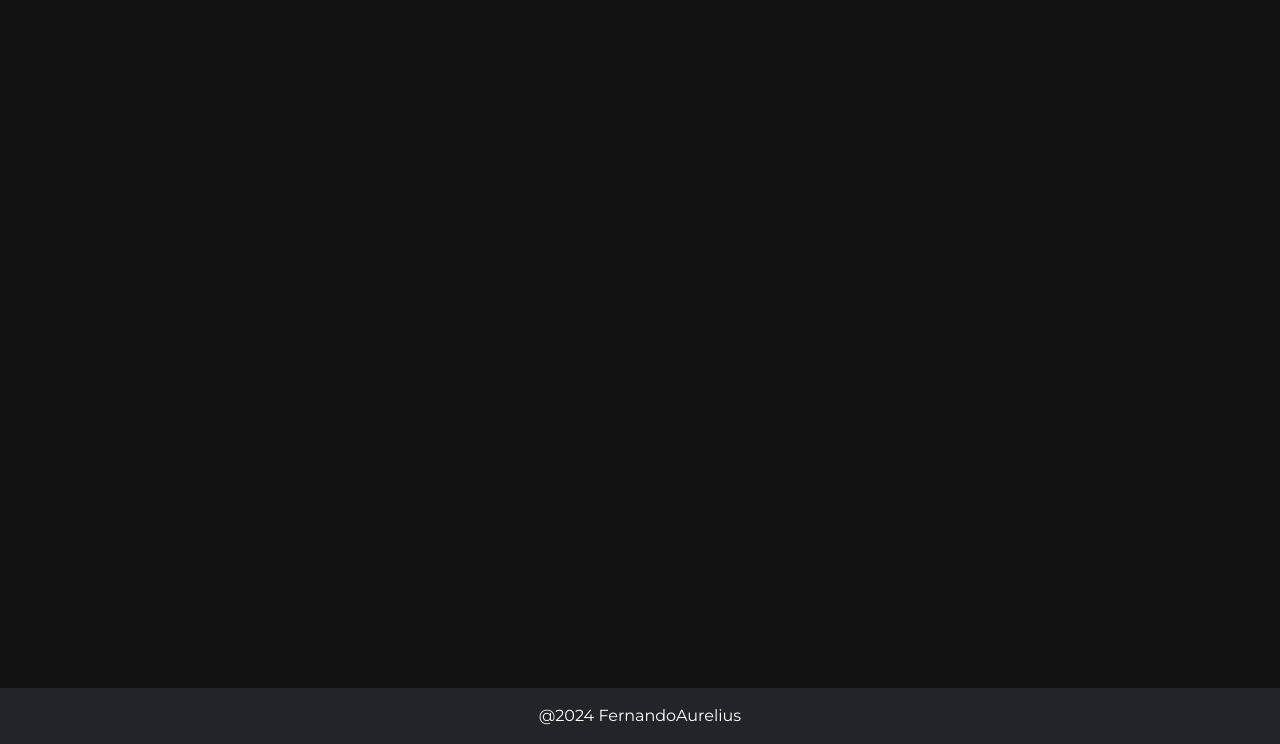
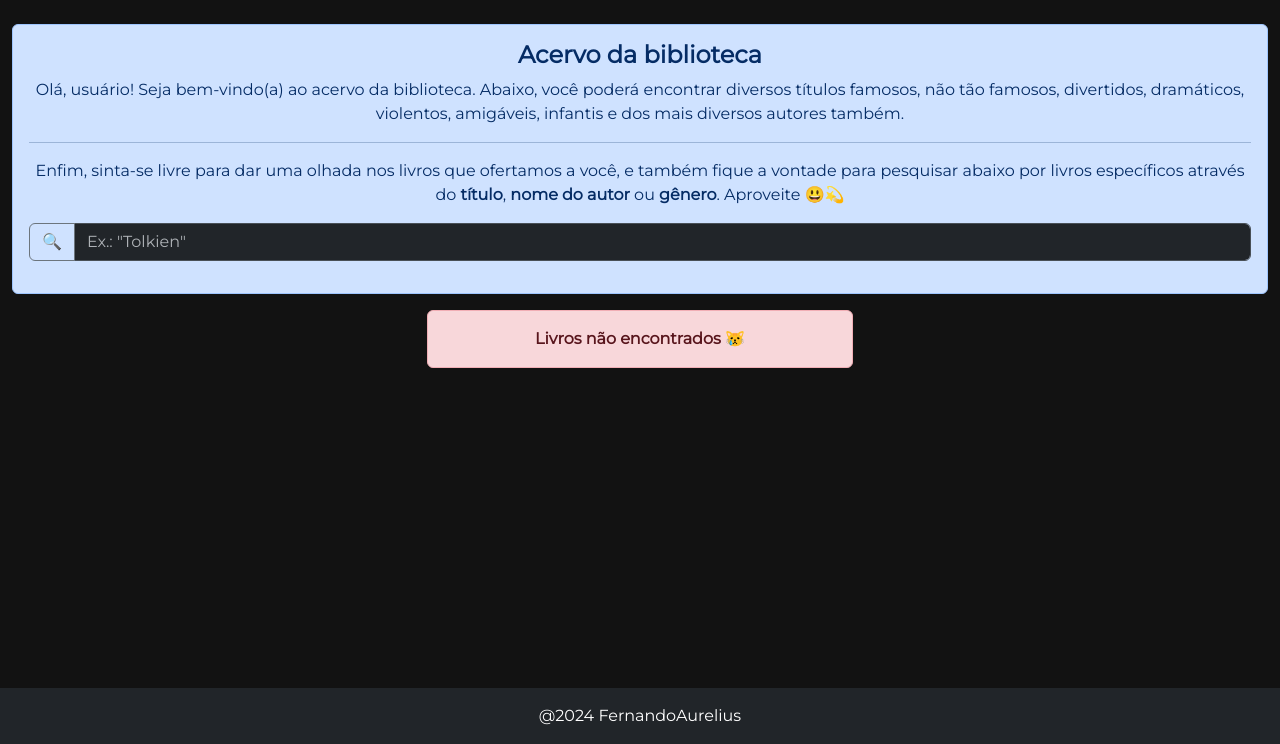
Before and after one commit to FernandoAurelius/library-system-django, a Django app: page /livros in a window 1280 px wide. Shown: the part 56-800 px from the top of the page. Run offline with Django 5.2, Linux system fonts and the light colour scheme; the visitor is signed in with stand-in values (Sample User, id 1); data that the repository does not hold is empty.

Commit message:
feat(views.py): implement search functionality for books based on title, author, or genre feat(book_list.html): add search bar and improve user experience with informational messages fix(base.html, index.html, book_list.html, urls.py, views.py): update URL name 'authView' to 'register' for consistency and clarity feat(base.html): implement a success modal using Bootstrap for displaying success messages feat(views.py): implement custom login view to display success message upon successful login and redirect to book list feat(views.py): add success message upon successful user registration

```diff
--- a/library/views.py
+++ b/library/views.py
@@ -1,10 +1,19 @@
 from django.shortcuts import render
+
 from django.views.generic import CreateView, ListView
+
 from django.contrib.auth.mixins import LoginRequiredMixin
+
 from django.contrib import messages
+
+from django.db.models import Q
+
 from library.models import Book, Loan
+
 from django.utils import timezone
+
 from django.urls import reverse_lazy
+
 from datetime import timedelta
 
 
@@ -77,3 +86,19 @@ class BookListView(OwnedMixin, ListView):
     login_url = "accounts/login"
     model = Book
     # fields = ["title", "author", "genre", "summary", "availability"]
+
+    def get_queryset(self):
+        queryset = super().get_queryset()
+        search_param = self.request.GET.get("search", "")  # Padrão: string vazia
+
+        """
+        Aqui, fazemos a pesquisa utilizando a classe Q, que permite a criação de consultas dinâmicas usando o ORM do Django
+        Especialmente útil para combinar filtros com operadores lógicos
+        """
+        if search_param:  # Verifica se o parâmetro não está vazio
+            queryset = queryset.filter(
+                Q(title__icontains = search_param) |
+                Q(author__icontains = search_param) |
+                Q(genre__icontains = search_param)
+            )
+        return queryset
--- a/templates/base.html
+++ b/templates/base.html
@@ -63,10 +63,37 @@
 </head>
 
 <body class="d-flex flex-column vh-100">
+    <div class="modal fade" id="successModal" tabindex="-1" aria-labelledby="successModalLabel" aria-hidden="true" data-bs-theme="dark">
+        <div class="modal-dialog">
+            <div class="modal-content text-center">
+                <div class="modal-header text-center">
+                    <h5 class="modal-title" id="successModalLabel" style="color: #157347;">Sucesso!</h5>
+                    <button type="button" class="btn-close" data-bs-dismiss="modal" aria-label="Close"></button>
+                </div>
+                <div class="modal-body">
+                    {% for message in messages %}
+                    <p>{{ message }}</p>
+                    {% endfor %}
+                </div>
+                <div class="modal-footer">
+                    <button type="button" class="btn btn-success" data-bs-dismiss="modal">Fechar</button>
+                </div>
+            </div>
+        </div>
+    </div>
     {% include 'partials/_navbar.html' %}
     {% block content %}
     {% endblock %}
     {% include 'partials/_footer.html' %}
+    <script>
+        document.addEventListener("DOMContentLoaded", function () {
+            // Se houver mensagens no contexto, abre o modal
+            if (document.querySelector(".modal-body p")) {
+                var modal = new bootstrap.Modal(document.getElementById("successModal"));
+                modal.show();
+            }
+        });
+    </script>
     <script src="https://cdn.jsdelivr.net/npm/bootstrap@5.3.3/dist/js/bootstrap.bundle.min.js"
         integrity="sha384-YvpcrYf0tY3lHB60NNkmXc5s9fDVZLESaAA55NDzOxhy9GkcIdslK1eN7N6jIeHz"
         crossorigin="anonymous"></script>
--- a/templates/index.html
+++ b/templates/index.html
@@ -78,7 +78,7 @@
                 </button>
                 <div class="collapse navbar-collapse" id="navbarNavAltMarkup">
                     <div class="navbar-nav">
-                        <a class="nav-link" data-bs-theme="dark" href="{% url 'authView' %}">Registrar-se</a>
+                        <a class="nav-link" data-bs-theme="dark" href="{% url 'register' %}">Registrar-se</a>
                         <a class="nav-link" data-bs-theme="dark" href="{% url 'login' %}">Login</a>
                         <a class="nav-link" data-bs-theme="dark" href="{% url 'logout' %}">Logout</a>
                     </div>
@@ -143,7 +143,7 @@
                                         <h5 class="mt-2">📋 Visualização de Acervo Completo</h5>
                                     </div>
                                 </a>
-                                <a href="{% url 'authView' %}"
+                                <a href="{% url 'register' %}"
                                     class="list-group-item list-group-item-action list-group-item-info">
                                     <div class="d-flex w-100 justify-content-between">
                                         <h5 class="mt-2">📇 Cadastro de Usuários</h5>
--- a/templates/library/book_list.html
+++ b/templates/library/book_list.html
@@ -1,14 +1,36 @@
 {% extends "base.html" %}
 {% block content %}
 <section class="container-fluid">
+    <div class="alert alert-primary text-center" role="alert">
+        <h4 class="alert-heading"><b>Acervo da biblioteca</b></h4>
+        <p>
+            Olá, usuário! Seja bem-vindo(a) ao acervo da biblioteca. Abaixo, você poderá encontrar diversos títulos
+            famosos, não tão famosos,
+            divertidos, dramáticos, violentos, amigáveis, infantis e dos mais diversos autores também.
+        </p>
+        <hr>
+        <p class="mb-0">
+            Enfim, sinta-se livre para dar uma olhada nos livros que ofertamos a você, e também fique a vontade
+            para pesquisar abaixo
+            por livros específicos através do <strong>título</strong>, <strong>nome do autor</strong> ou <strong>gênero</strong>.
+            Aproveite 😃💫
+        </p>
+        <form action="{% url 'book_list' %}" class="input-group mb-3 mt-3" data-bs-theme="dark">
+            <button class="btn btn-outline-secondary" type="submit" id="button-addon1">🔍</button>
+            <input type="text" class="form-control" name="search" placeholder="Ex.: &quot;Tolkien&quot;"
+                aria-label="Ex.: &quot;Tolkien&quot;" aria-describedby="button-addon1">
+        </form>
+    </div>
     <div class="row justify-content-center" style="text-align: center;">
+        {% if book_list %}
         {% for book in book_list %}
         <div class="col-sm-4 justify-content-center">
             <div class="card w-30 m-4" data-bs-theme="dark">
                 {% if book.cover %}
                 <img src="{{ book.cover }}" class="card-img-top" alt="Book cover provided by the user">
                 {% else %}
-                        <img src="https://ff-bibliotech.s3.us-east-1.amazonaws.com/book-cover-sample.webp" class="card-img-top" alt="Book cover sample">
+                <img src="https://ff-bibliotech.s3.us-east-1.amazonaws.com/book-cover-sample.webp" class="card-img-top"
+                    alt="Book cover sample">
                 {% endif %}
                 <div class="card-body">
                     <h5 class="card-title">{{ book.title }}</h5>
@@ -19,12 +41,18 @@
                     {% if book.availability %}
                     <a href="{% url "loan_create" %}" class="btn btn-success">Pegar emprestado</a>
                     {% else %}
-                            <a href="#" class="btn btn-primary disabled" role="button" aria-disabled="true">Indisponível para empréstimo</a>
+                    <a href="#" class="btn btn-primary disabled" role="button" aria-disabled="true">Indisponível para
+                        empréstimo</a>
                     {% endif %}
                 </div>
             </div>
         </div>
         {% endfor %}
+        {% else %}
+            <div class="col-sm-4 alert alert-danger text-center p-3" role="alert">
+                <b>Livros não encontrados 😿</b>
+            </div>
+        {% endif %}
     </div>
 </section>
 {% endblock content %}
--- a/users/urls.py
+++ b/users/urls.py
@@ -1,10 +1,11 @@
 from django.urls import path, include
-from users.views import index, logout, SignUp
+from users.views import index, logout, SignUp, CustomLoginView
 
 
 urlpatterns = [
     path("", index, name="index"),
     path("accounts/logout/", logout, name="logout"),
     path("accounts/", include("django.contrib.auth.urls")),
-    path("signup/", SignUp.as_view(), name="register"),
+    path("accounts/login", CustomLoginView.as_view(), name="login"),
+    path("accounts/signup/", SignUp.as_view(), name="register"),
 ]
```
Also changed, not shown: users/views.py (+13 -2 lines). Lines whose indentation alone changed are shown as unchanged.
